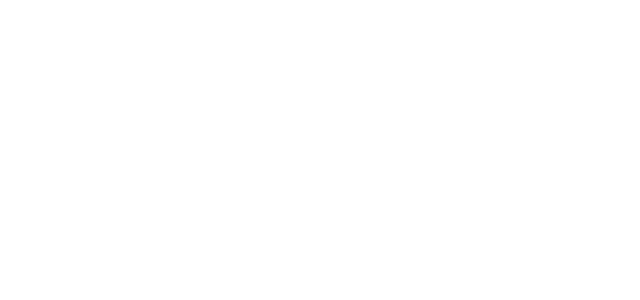
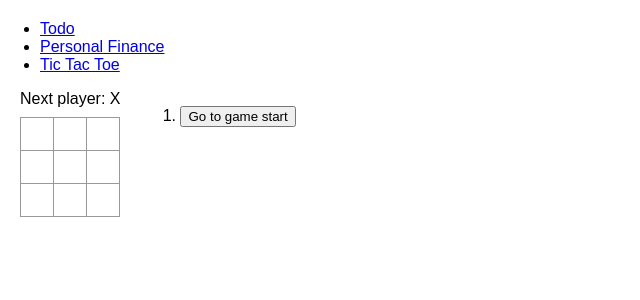
Before and after one commit to chung193/learn-reactjs-project, a React (Create React App) app: page /tic-tac-toe in a window 1280 px wide. Before the commit this address had no page. Shown: the top 300 px of the page, without its empty margins (0-640 px from the left). Built offline with nearby package versions, Linux system fonts and the light colour scheme.

Commit message:
a little change

```diff
--- a/src/App.css
+++ /dev/null
@@ -1,38 +0,0 @@
-.App {
-  text-align: center;
-}
-
-.App-logo {
-  height: 40vmin;
-  pointer-events: none;
-}
-
-@media (prefers-reduced-motion: no-preference) {
-  .App-logo {
-    animation: App-logo-spin infinite 20s linear;
-  }
-}
-
-.App-header {
-  background-color: #282c34;
-  min-height: 100vh;
-  display: flex;
-  flex-direction: column;
-  align-items: center;
-  justify-content: center;
-  font-size: calc(10px + 2vmin);
-  color: white;
-}
-
-.App-link {
-  color: #61dafb;
-}
-
-@keyframes App-logo-spin {
-  from {
-    transform: rotate(0deg);
-  }
-  to {
-    transform: rotate(360deg);
-  }
-}
--- a/src/App.js
+++ b/src/App.js
@@ -1,11 +1,9 @@
-import logo from './logo.svg';
-import './App.css';
 import React, {useState, useEffect} from 'react'
-import { type } from '@testing-library/user-event/dist/type';
 import { BrowserRouter, Routes, Route } from "react-router-dom";
 import Layout from './Layout';
 import Todo from './screens/Todo';
 import PersonalFinance from './screens/PersonalFinance';
+import TicTacToe from './screens/TicTacToe';
 import '@fontsource/inter';
 
 
@@ -17,6 +15,7 @@
         <Route path="/" element={<Layout />}>
           <Route index element={<Todo />} />
           <Route path='personal-finance' element={<PersonalFinance />} />
+          <Route path='tic-tac-toe' element={<TicTacToe />} />
         </Route>
       </Routes>
     </BrowserRouter>
--- a/src/Layout.js
+++ b/src/Layout.js
@@ -11,6 +11,9 @@
           <li>
             <Link to="/personal-finance">Personal Finance</Link>
           </li>
+          <li>
+            <Link to="/tic-tac-toe">Tic Tac Toe</Link>
+          </li>
         </ul>
       </nav>
 
--- a/src/index.js
+++ b/src/index.js
@@ -1,6 +1,8 @@
 import React from 'react';
 import ReactDOM from 'react-dom/client';
 import './index.css';
+import './styles.css';
+
 import App from './App';
 import reportWebVitals from './reportWebVitals';
 
--- a/src/screens/PersonalFinance.js
+++ b/src/screens/PersonalFinance.js
@@ -160,6 +160,7 @@
 
   const clearFilter = ()=>{
     setIsFillter(false);
+    setSum(list.reduce((accumulator,b)=>{return  accumulator +  parseInt(b.amount) },0));
   }
 
   function formatDateTime(input) {
--- /dev/null
+++ b/src/screens/TicTacToe.js
@@ -0,0 +1,115 @@
+import { useState } from 'react';
+
+function Square({ value, onSquareClick }) {
+  return (
+    <button className="square" onClick={onSquareClick}>
+      {value}
+    </button>
+  );
+}
+
+function Board({ xIsNext, squares, onPlay }) {
+  function handleClick(i) {
+    if (calculateWinner(squares) || squares[i]) {
+      return;
+    }
+    const nextSquares = squares.slice();
+    if (xIsNext) {
+      nextSquares[i] = 'X';
+    } else {
+      nextSquares[i] = 'O';
+    }
+    onPlay(nextSquares);
+  }
+
+  const winner = calculateWinner(squares);
+  let status;
+  if (winner) {
+    status = 'Winner: ' + winner;
+  } else {
+    status = 'Next player: ' + (xIsNext ? 'X' : 'O');
+  }
+
+  return (
+    <>
+      <div className="status">{status}</div>
+      <div className="board-row">
+        <Square value={squares[0]} onSquareClick={() => handleClick(0)} />
+        <Square value={squares[1]} onSquareClick={() => handleClick(1)} />
+        <Square value={squares[2]} onSquareClick={() => handleClick(2)} />
+      </div>
+      <div className="board-row">
+        <Square value={squares[3]} onSquareClick={() => handleClick(3)} />
+        <Square value={squares[4]} onSquareClick={() => handleClick(4)} />
+        <Square value={squares[5]} onSquareClick={() => handleClick(5)} />
+      </div>
+      <div className="board-row">
+        <Square value={squares[6]} onSquareClick={() => handleClick(6)} />
+        <Square value={squares[7]} onSquareClick={() => handleClick(7)} />
+        <Square value={squares[8]} onSquareClick={() => handleClick(8)} />
+      </div>
+    </>
+  );
+}
+
+export default function Game() {
+  const [history, setHistory] = useState([Array(9).fill(null)]);
+  const [currentMove, setCurrentMove] = useState(0);
+  const xIsNext = currentMove % 2 === 0;
+  const currentSquares = history[currentMove];
+
+  function handlePlay(nextSquares) {
+    const nextHistory = [...history.slice(0, currentMove + 1), nextSquares];
+    setHistory(nextHistory);
+    setCurrentMove(nextHistory.length - 1);
+  }
+
+  function jumpTo(nextMove) {
+    setCurrentMove(nextMove);
+  }
+
+  const moves = history.map((squares, move) => {
+    let description;
+    if (move > 0) {
+      description = 'Go to move #' + move;
+    } else {
+      description = 'Go to game start';
+    }
+    return (
+      <li key={move}>
+        <button onClick={() => jumpTo(move)}>{description}</button>
+      </li>
+    );
+  });
+
+  return (
+    <div className="game">
+      <div className="game-board">
+        <Board xIsNext={xIsNext} squares={currentSquares} onPlay={handlePlay} />
+      </div>
+      <div className="game-info">
+        <ol>{moves}</ol>
+      </div>
+    </div>
+  );
+}
+
+function calculateWinner(squares) {
+  const lines = [
+    [0, 1, 2],
+    [3, 4, 5],
+    [6, 7, 8],
+    [0, 3, 6],
+    [1, 4, 7],
+    [2, 5, 8],
+    [0, 4, 8],
+    [2, 4, 6],
+  ];
+  for (let i = 0; i < lines.length; i++) {
+    const [a, b, c] = lines[i];
+    if (squares[a] && squares[a] === squares[b] && squares[a] === squares[c]) {
+      return squares[a];
+    }
+  }
+  return null;
+}
--- a/src/screens/Todo.js
+++ b/src/screens/Todo.js
@@ -11,11 +11,14 @@
 
   const handleDelete = (id)=>{
     let newArr = [...list];
-    let result = newArr.find(element => element.id = id);
+    debugger;
+    let result = newArr.find(element => element.id == id);
+    debugger;
     if (result !== 'undefined'){
       result.status = !result.status;
     }
     setList(newArr);
+    debugger;
   }
 
   const handleChange = (e) =>{
@@ -34,6 +37,7 @@
 
       setList([...list, item]);
       setInput('');
+      debugger;
     }
   }
 
--- /dev/null
+++ b/src/styles.css
@@ -0,0 +1,91 @@
+* {
+    box-sizing: border-box;
+}
+
+body {
+    font-family: sans-serif;
+    margin: 20px;
+    padding: 0;
+}
+
+h1 {
+    margin-top: 0;
+    font-size: 22px;
+}
+
+h2 {
+    margin-top: 0;
+    font-size: 20px;
+}
+
+h3 {
+    margin-top: 0;
+    font-size: 18px;
+}
+
+h4 {
+    margin-top: 0;
+    font-size: 16px;
+}
+
+h5 {
+    margin-top: 0;
+    font-size: 14px;
+}
+
+h6 {
+    margin-top: 0;
+    font-size: 12px;
+}
+
+code {
+    font-size: 1.2em;
+}
+
+ul {
+    padding-inline-start: 20px;
+}
+
+* {
+    box-sizing: border-box;
+}
+
+body {
+    font-family: sans-serif;
+    margin: 20px;
+    padding: 0;
+}
+
+.square {
+    background: #fff;
+    border: 1px solid #999;
+    float: left;
+    font-size: 24px;
+    font-weight: bold;
+    line-height: 34px;
+    height: 34px;
+    margin-right: -1px;
+    margin-top: -1px;
+    padding: 0;
+    text-align: center;
+    width: 34px;
+}
+
+.board-row:after {
+    clear: both;
+    content: '';
+    display: table;
+}
+
+.status {
+    margin-bottom: 10px;
+}
+
+.game {
+    display: flex;
+    flex-direction: row;
+}
+
+.game-info {
+    margin-left: 20px;
+}
```
